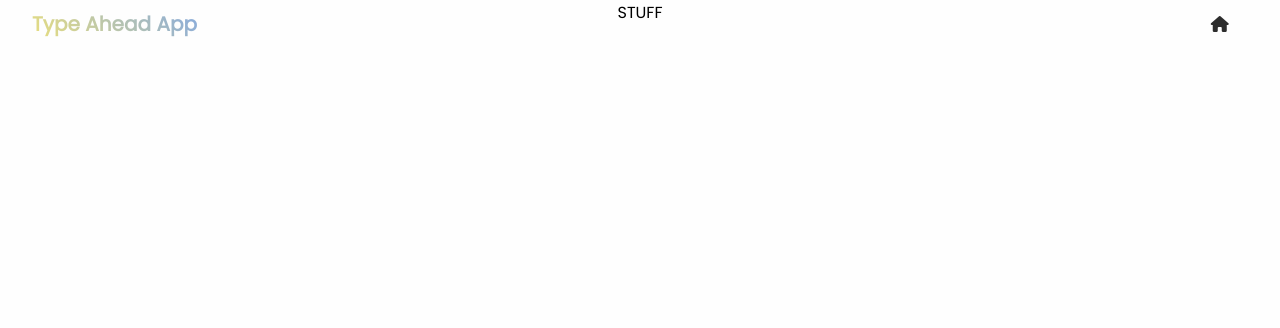
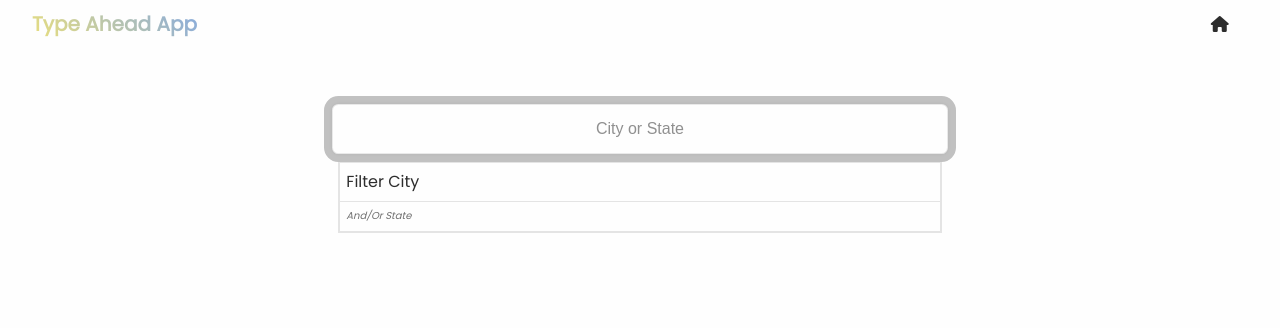
Before and after one commit to mrg-codes/starter-js, a PHP site: page /type-ahead/ in a window 1280 px wide. Shown: the top 328 px of the page. Run offline with PHP 8.4, Linux system fonts and the light colour scheme; some libraries are stand-ins or nearby versions.

Commit message:
type ahead mvp

```diff
--- a/src/main.css
+++ b/src/main.css
@@ -653,3 +653,102 @@ nav {
 .action-button:hover {
     color: var(--high-glow);
 }
+
+/* Type Ahead styles */
+
+.search-block {
+    display: flex;
+    flex-direction: column;
+    padding: 4rem 0;
+    min-height: 25vh;
+    width: 100%;
+    justify-content: start;
+    align-items: center;
+}
+
+.search-form {
+    display: flex;
+    width: 80%;
+    min-width: 240px;
+    padding: 2rem;
+    flex-direction: column;
+    justify-content: center;
+    align-items: center;
+}
+
+.search-form >* {
+    transition:
+        opacity 100ms ease-in-out,
+        outline 250ms ease-in-out,
+        box-shadow 300ms ease-in-out;
+}
+
+.search {
+    display: flex;
+    height: 3rem;
+    width: 100%;
+    opacity: .8;
+    border-radius: .4rem;
+    font-size: 1rem;
+    text-align: center;
+    border: 1px solid var(--low-darken);
+    outline: 8px solid var(--mid-darken);
+    margin: 8px;
+    box-shadow: 0 0 .2rem 0 var(--low-darken);
+    color: var(--darktext);
+}
+
+.search:hover {
+    opacity: 1;
+    box-shadow: 0 0 .8rem 0 var(--mid-darken);
+}
+.search-form *:focus {
+    opacity: 1;
+    outline-color: var(--primary);
+    box-shadow: 0 0 2rem .4rem var(--low-darken);
+}
+
+.suggestions {
+    display: flex;
+    width: 98%;
+    flex-direction: column;
+    justify-content: space-between;
+    background-color: var(--lightbg);
+    max-height: 50vh;
+    overflow: scroll;
+    border: 1px solid var(--low-darken);
+}
+.suggestions >*{
+    display: flex;
+    align-items: center;
+    padding: .4rem;
+    border: 1px solid var(--low-darken);
+    border-top: 0;
+    text-transform: capitalize;
+}
+.sugg-city {
+    font-size: 1rem;
+    color: var(--darktext);
+}
+.sugg-state {
+    font-size: .625rem;
+    color: var(--secondary);
+    font-style: italic;
+}
+
+.results {
+    display: flex;
+    flex-direction: row;
+    justify-content: space-between;
+}
+
+.results .population {
+    margin: 0 1.2rem 0 1.2rem;
+    font-size: .625rem;
+    color: var(--secondary);
+}
+
+span.hl {
+    text-transform: none;
+    background-color: var(--warning);
+}
--- a/type-ahead/index.html
+++ b/type-ahead/index.html
@@ -29,7 +29,15 @@
 
         <main>
             <div class="container">
-                STUFF
+                <div class="search-block">
+                    <form class="search-form">
+                        <input type="text" class="search" placeholder="City or State">
+                        <ul class="suggestions">
+                            <li class="sugg-city">Filter City</li>
+                            <li class="sugg-state">And/Or State</li>
+                        </ul>
+                    </form>
+                </div>
             </div>
         </main>
     </body>
--- a/type-ahead/index.js
+++ b/type-ahead/index.js
@@ -0,0 +1,51 @@
+//remote array of cieties
+const endpoint = 'https://gist.githubusercontent.com/Miserlou/c5cd8364bf9b2420bb29/raw/2bf258763cdddd704f8ffd3ea9a3e81d25e2c6f6/cities.json';
+
+const searchInput = document.querySelector('.search')
+const suggestions = document.querySelector('.suggestions')
+const defaultSuggestions = `
+<li class="sugg-city">Filter City</li>
+<li class="sugg-state">And/Or State</li>
+`
+let cities = []
+
+searchInput.addEventListener('change', showResults)
+searchInput.addEventListener('input', showResults)
+
+// grab data from endpoint and spread it into emnpty cities[]
+fetch(endpoint).then(blob => blob.json()).then(data => cities.push(...data))
+
+function showResults(){
+
+    const mathList = findMatches(this.value, cities)
+    const html = mathList.map(place => {
+        const regex = new RegExp(this.value, 'gi')
+        const cityName = place.city.replace(regex, `<span class='hl'>${this.value}</span>`)
+        const stateName = place.state.replace(regex, `<span class='hl'>${this.value}</span>`)
+        return `
+        <li class='results'>
+            <span class='name'>${cityName}, ${stateName}</span>
+            <span class='population'>${numberWithCommas(place.population)}</span>
+        </li>
+        `;
+    }).join('')
+    suggestions.innerHTML = html
+    console.log(this.value)
+
+}
+function showEmpty(html){
+    console.log(html)
+    suggestions.innerHTML = `${hmtl}`
+}
+
+function findMatches(stringToMatch, cities){
+     return cities.filter(place => {
+        // do the filternig shinanigans here
+        const regex = new RegExp(stringToMatch, 'gi')
+        return place.city.match(regex) || place.state.match(regex)
+     })
+}
+
+function numberWithCommas(x) {
+    return x.toString().replace(/\B(?=(\d{3})+(?!\d))/g, ',');
+  }
```
